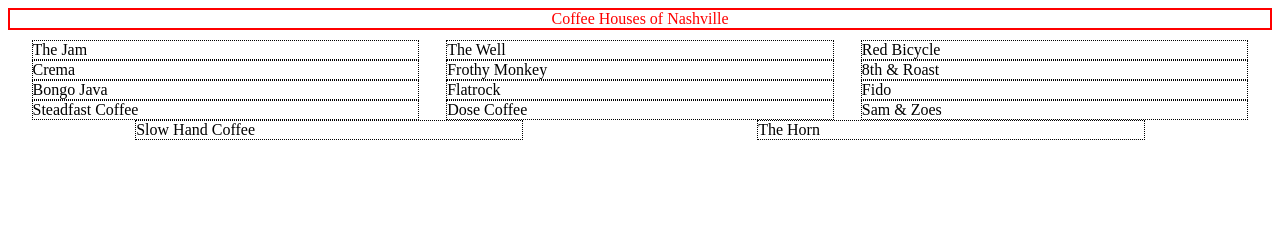
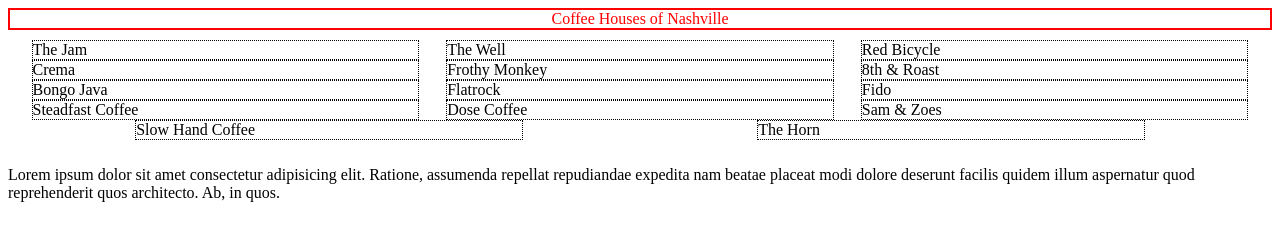
Before and after one commit to tstrotherIV/flexbox, a plain HTML site: page index.html in a window 1280 px wide. Drawn offline with Linux system fonts and the light colour scheme.

Commit message:
new paragraph

```diff
--- a/index.html
+++ b/index.html
@@ -26,5 +26,12 @@
       <section class="shop">Slow Hand Coffee</section>
       <section class="shop">The Horn</section>
     </article>
+
+    <p>
+      Lorem ipsum dolor sit amet consectetur adipisicing elit. Ratione,
+      assumenda repellat repudiandae expedita nam beatae placeat modi dolore
+      deserunt facilis quidem illum aspernatur quod reprehenderit quos
+      architecto. Ab, in quos.
+    </p>
   </body>
 </html>
```
